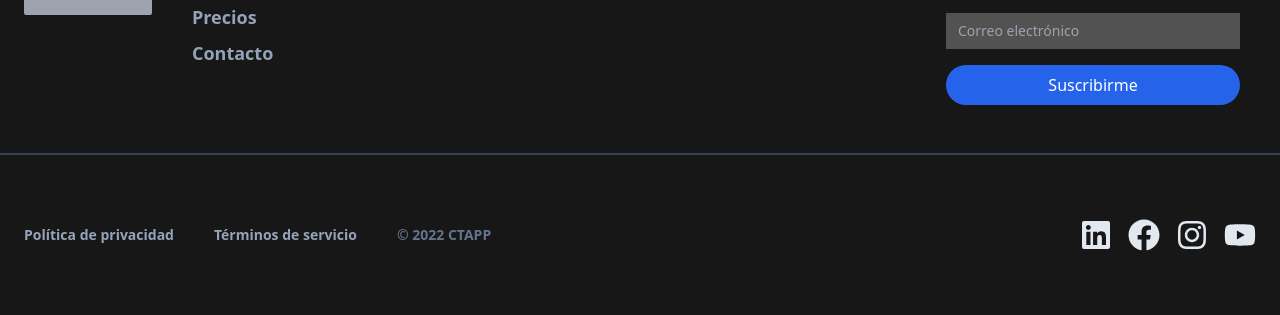
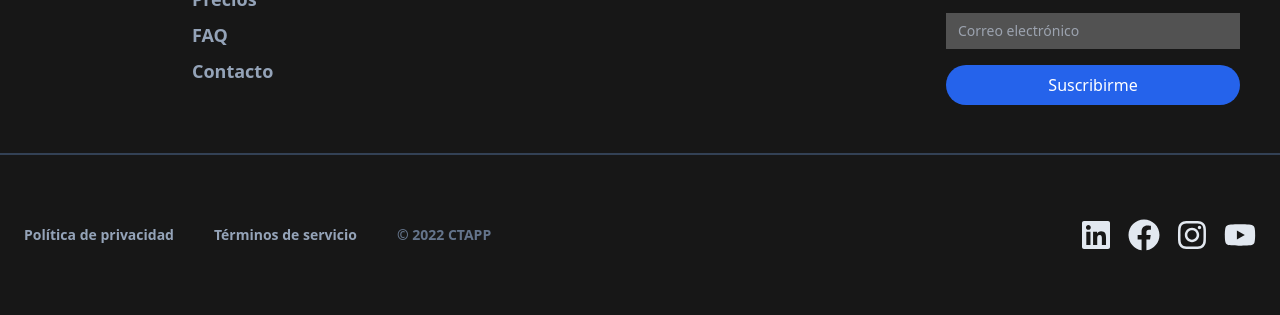
Before and after one commit to zeolimaldonado/landing-page, an Astro site: page / in a window 1280 px wide. Shown: the part 5703-6018 px from the top of the page. Built offline with nearby package versions, Linux system fonts and the light colour scheme; Astro itself is replaced by a stand-in of ours.

Commit message:
Constants on uppercase

```diff
--- a/src/components/Footer.astro
+++ b/src/components/Footer.astro
@@ -1,4 +1,5 @@
 ---
+import { NAVIGATION } from "../constants";
 import Social from "./footer/Social.astro";
 import SuscriptionForm from "./react/SuscriptionForm";
 ---
@@ -12,10 +13,11 @@ import SuscriptionForm from "./react/SuscriptionForm";
 				</div>
 				<div class="flex flex-col gap-2 justify-center items-start px-4 font-bold">
 					<h3 class="text-3xl font-bold text-slate-500">CTAPP</h3>
-					<a href="#home" class="text-slate-400 hover:text-slate-500 text-lg">Inicio</a>
-					<a href="#features" class="text-slate-400 hover:text-slate-500 text-lg">Características</a>
-					<a href="#pricing" class="text-slate-400 hover:text-slate-500 text-lg">Precios</a>
-					<a href="#contact" class="text-slate-400 hover:text-slate-500 text-lg">Contacto</a>
+					{
+						NAVIGATION.map(({ title, href }) => (
+							<a href={href} class="text-slate-400 hover:text-slate-500 text-lg">{title}</a>
+						))
+					}
 				</div>
 			</article>
 			<SuscriptionForm client:load />
--- a/src/components/Header.astro
+++ b/src/components/Header.astro
@@ -1,8 +1,7 @@
 ---
 import ButtonDemo from "./ButtonDemo.astro"
 import NavigationItem from "./NavigationItem.astro"
-
-import { navigation } from "../constants";
+import { NAVIGATION } from "../constants";
 ---
 
 <section class='w-screen h-16 py-2 bg-neutral-900 bg-opacity-30 fixed top-0 z-50'>
@@ -14,7 +13,7 @@ import { navigation } from "../constants";
 		</div>
 		<ul class="flex justify-center items-center gap-4">
 			{
-				navigation.map((item) => (
+				NAVIGATION.map((item) => (
 					<NavigationItem href={item.href}>
 						{item.title}
 					</NavigationItem>
--- a/src/constants/index.js
+++ b/src/constants/index.js
@@ -1,5 +1,5 @@
 
-export const navigation = [
+export const NAVIGATION = [
     {
         title: 'Inicio',
         href: '#home'
```
